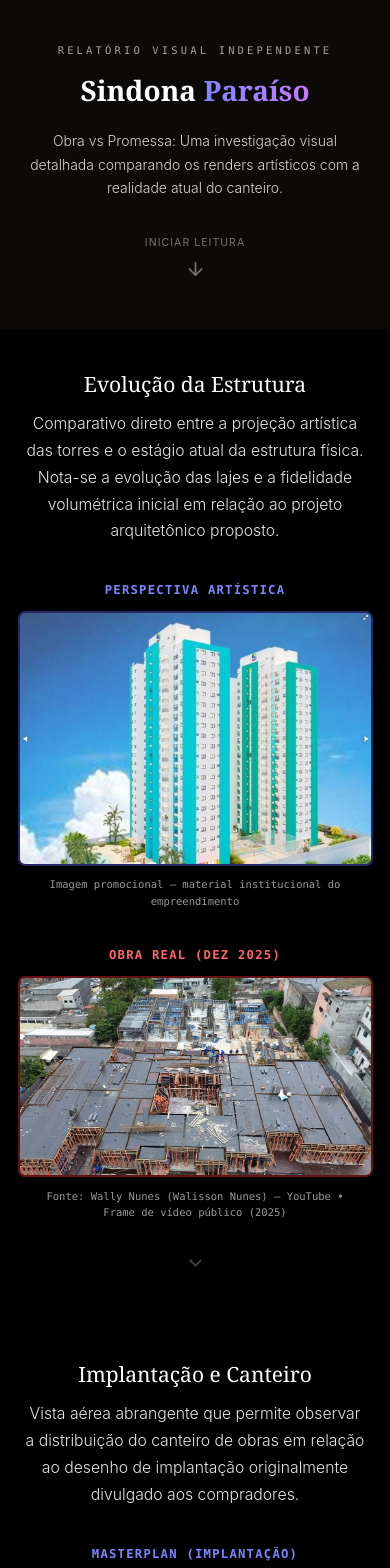
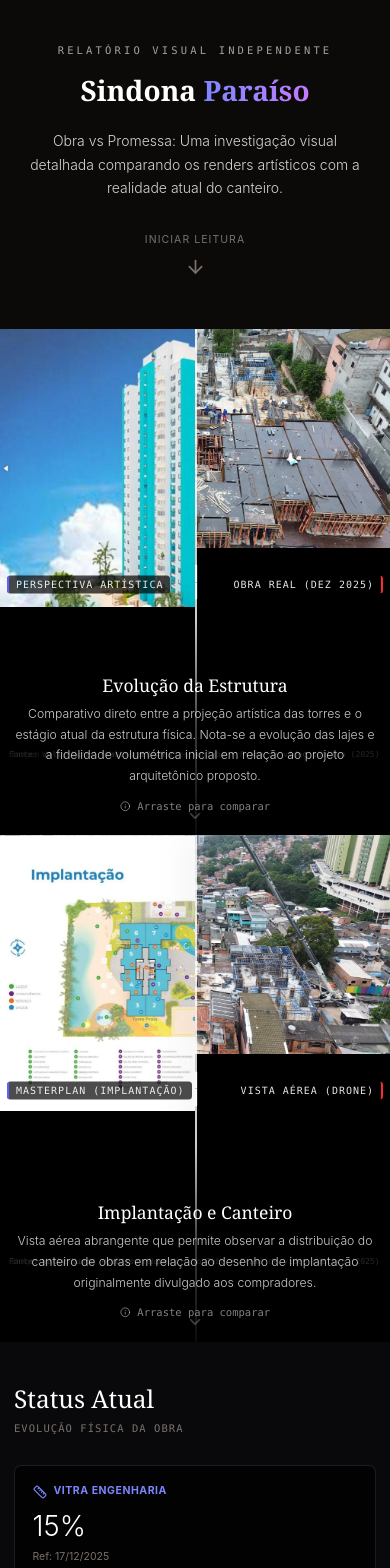
Before and after one commit to ronisdamorim-web/sindona-obra-vs-promessa, a React (Vite) app: page / in a window 390 px wide. Shown: the top 1568 px of the page. Built offline with nearby package versions, Linux system fonts and the light colour scheme; no server answers; the database is empty.

Commit message:
refactor: restore interactive comparison slider for all resolutions with mobile-optimized proportions

```diff
--- a/src/app/components/ObraVsPromessa.tsx
+++ b/src/app/components/ObraVsPromessa.tsx
@@ -1,4 +1,4 @@
-import { useState, useRef, MouseEvent, TouchEvent, useEffect } from 'react';
+import { useState, useRef, MouseEvent, TouchEvent } from 'react';
 import { motion, AnimatePresence } from 'framer-motion';
 import { MoveHorizontal, ChevronDown, Info } from 'lucide-react';
 
@@ -26,21 +26,10 @@
 }: ObraVsPromessaProps) {
     const [sliderPosition, setSliderPosition] = useState(50);
     const [showInfo, setShowInfo] = useState(true);
-    const [isMobile, setIsMobile] = useState(false);
     const containerRef = useRef<HTMLDivElement>(null);
 
-    // Detect mobile viewport
-    useEffect(() => {
-        const checkMobile = () => {
-            setIsMobile(window.innerWidth <= 768);
-        };
-        checkMobile();
-        window.addEventListener('resize', checkMobile);
-        return () => window.removeEventListener('resize', checkMobile);
-    }, []);
-
     const updatePosition = (clientX: number) => {
-        if (!containerRef.current || isMobile) return;
+        if (!containerRef.current) return;
         const rect = containerRef.current.getBoundingClientRect();
         const x = clientX - rect.left;
         const percentage = Math.max(0, Math.min(100, (x / rect.width) * 100));
@@ -48,73 +37,14 @@
     };
 
     const handleMouseMove = (e: MouseEvent<HTMLDivElement>) => {
-        if (e.buttons === 1 && !isMobile) updatePosition(e.clientX);
+        if (e.buttons === 1) updatePosition(e.clientX);
     };
 
     const handleInteractionStart = () => setShowInfo(false);
 
-    // MOBILE LAYOUT - Vertical Stack
-    if (isMobile) {
-        return (
-            <section className="w-full min-h-screen snap-start bg-black text-white py-10 px-5">
-                {/* Título e Análise no Topo */}
-                <div className="mb-10 text-center">
-                    <h2 className="font-serif text-2xl sm:text-3xl text-white mb-4 leading-tight px-2">
-                        {titulo}
-                    </h2>
-                    <p className="text-white/90 text-lg sm:text-xl font-light leading-relaxed max-w-xl mx-auto px-2">
-                        {analise}
-                    </p>
-                </div>
-
-                {/* Promessa */}
-                <div className="mb-10">
-                    <div className="mb-3 flex items-center justify-center gap-2">
-                        <span className="text-indigo-400 font-mono text-sm tracking-widest uppercase font-bold">
-                            {promessa.label}
-                        </span>
-                    </div>
-                    <img
-                        src={promessa.imagem}
-                        alt={promessa.label}
-                        className="w-full h-auto rounded-lg border-2 border-indigo-500/40 shadow-lg"
-                        draggable={false}
-                    />
-                    <p className="text-xs text-white/60 font-mono mt-3 text-center leading-relaxed px-3">
-                        {promessa.fonte}
-                    </p>
-                </div>
-
-                {/* Realidade */}
-                <div className="mb-10">
-                    <div className="mb-3 flex items-center justify-center gap-2">
-                        <span className="text-red-400 font-mono text-sm tracking-widest uppercase font-bold">
-                            {realidade.label}
-                        </span>
-                    </div>
-                    <img
-                        src={realidade.imagem}
-                        alt={realidade.label}
-                        className="w-full h-auto rounded-lg border-2 border-red-500/40 shadow-lg"
-                        draggable={false}
-                    />
-                    <p className="text-xs text-white/60 font-mono mt-3 text-center leading-relaxed px-3">
-                        {realidade.fonte}
-                    </p>
-                </div>
-
-                {/* Scroll Hint */}
-                <div className="flex justify-center text-white/30 animate-bounce mt-8">
-                    <ChevronDown className="w-6 h-6" />
-                </div>
-            </section>
-        );
-    }
-
-    // DESKTOP LAYOUT - Interactive Slider
     return (
         <section
-            className="relative w-full h-[100vh] snap-start overflow-hidden bg-black select-none"
+            className="relative w-full h-[60vh] md:h-[100vh] snap-start overflow-hidden bg-black select-none"
             ref={containerRef}
             onMouseDown={(e) => { handleInteractionStart(); updatePosition(e.clientX); }}
             onMouseMove={handleMouseMove}
@@ -131,8 +61,8 @@
                     draggable={false}
                 />
                 {/* Label Realidade (Floating) */}
-                <div className="absolute top-1/2 right-4 md:right-12 -translate-y-1/2 z-10 pointer-events-none">
-                    <span className="text-white/90 font-mono text-sm tracking-widest uppercase bg-black/40 px-3 py-1 backdrop-blur-md rounded border-r-2 border-red-500">
+                <div className="absolute top-1/2 right-2 md:right-12 -translate-y-1/2 z-10 pointer-events-none">
+                    <span className="text-white/90 font-mono text-[10px] md:text-sm tracking-widest uppercase bg-black/40 px-2 py-1 md:px-3 backdrop-blur-md rounded border-r-2 border-red-500">
                         {realidade.label}
                     </span>
                 </div>
@@ -140,7 +70,7 @@
 
             {/* 2. LAYER PROMESSA (Topo / Esquerda - Clipped) */}
             <div
-                className="absolute inset-0 will-change-[clip-path]"
+                className="absolute inset-0"
                 style={{ clipPath: `inset(0 ${100 - sliderPosition}% 0 0)` }}
             >
                 <img
@@ -151,39 +81,39 @@
                 />
 
                 {/* Source Credit Promessa */}
-                <div className="absolute bottom-32 left-4 md:left-12 z-20 pointer-events-none opacity-60">
-                    <p className="text-[10px] text-white font-mono max-w-xs leading-tight bg-black/30 p-1 backdrop-blur-sm">
+                <div className="absolute bottom-20 md:bottom-32 left-2 md:left-12 z-20 pointer-events-none opacity-60">
+                    <p className="text-[8px] md:text-[10px] text-white font-mono max-w-[150px] md:max-w-xs leading-tight bg-black/30 p-1 backdrop-blur-sm">
                         {promessa.fonte}
                     </p>
                 </div>
 
                 {/* Label Promessa (Floating) */}
-                <div className="absolute top-1/2 left-4 md:left-12 -translate-y-1/2 z-10 pointer-events-none">
-                    <span className="text-white/90 font-mono text-sm tracking-widest uppercase bg-black/40 px-3 py-1 backdrop-blur-md rounded border-l-2 border-indigo-500">
+                <div className="absolute top-1/2 left-2 md:left-12 -translate-y-1/2 z-10 pointer-events-none">
+                    <span className="text-white/90 font-mono text-[10px] md:text-sm tracking-widest uppercase bg-black/40 px-2 py-1 md:px-3 backdrop-blur-md rounded border-l-2 border-indigo-500">
                         {promessa.label}
                     </span>
                 </div>
             </div>
 
-            {/* Source Credit Realidade (Right Side - Visible when slider reveals it) */}
-            <div className="absolute bottom-32 right-4 md:right-12 z-20 pointer-events-none opacity-60 text-right">
-                <p className="text-[10px] text-white font-mono max-w-xs leading-tight ml-auto bg-black/30 p-1 backdrop-blur-sm">
+            {/* Source Credit Realidade (Right Side) */}
+            <div className="absolute bottom-20 md:bottom-32 right-2 md:right-12 z-20 pointer-events-none opacity-60 text-right">
+                <p className="text-[8px] md:text-[10px] text-white font-mono max-w-[150px] md:max-w-xs leading-tight ml-auto bg-black/30 p-1 backdrop-blur-sm">
                     {realidade.fonte}
                 </p>
             </div>
 
             {/* 3. SLIDER HANDLE */}
             <div
-                className="absolute inset-y-0 w-1 bg-white/80 cursor-col-resize z-20 shadow-[0_0_30px_rgba(0,0,0,0.5)]"
+                className="absolute inset-y-0 w-0.5 md:w-1 bg-white/80 cursor-col-resize z-20 shadow-[0_0_30px_rgba(0,0,0,0.5)]"
                 style={{ left: `${sliderPosition}%` }}
             >
-                <div className="absolute top-1/2 left-1/2 -translate-x-1/2 -translate-y-1/2 w-12 h-12 bg-white rounded-full shadow-2xl flex items-center justify-center cursor-ew-resize hover:scale-110 transition-transform">
-                    <MoveHorizontal className="w-5 h-5 text-black" />
+                <div className="absolute top-1/2 left-1/2 -translate-x-1/2 -translate-y-1/2 w-10 h-10 md:w-12 md:h-12 bg-white rounded-full shadow-2xl flex items-center justify-center cursor-ew-resize hover:scale-110 transition-transform">
+                    <MoveHorizontal className="w-4 h-4 md:w-5 md:h-5 text-black" />
                 </div>
             </div>
 
             {/* 4. OVERLAY INFORMATIVO (Bottom) */}
-            <div className="absolute inset-x-0 bottom-0 z-30 bg-gradient-to-t from-black/95 via-black/70 to-transparent pt-32 pb-12 px-6 md:px-12 pointer-events-none">
+            <div className="absolute inset-x-0 bottom-0 z-30 bg-gradient-to-t from-black/95 via-black/70 to-transparent pt-16 md:pt-32 pb-6 md:pb-12 px-4 md:px-12 pointer-events-none">
                 <div className="max-w-4xl mx-auto text-center md:text-left transition-opacity duration-500">
 
                     <motion.div
@@ -191,10 +121,10 @@
                         whileInView={{ opacity: 1, y: 0 }}
                         transition={{ delay: 0.3 }}
                     >
-                        <h2 className="font-serif text-3xl md:text-5xl text-white mb-4 leading-tight">
+                        <h2 className="font-serif text-xl md:text-5xl text-white mb-2 md:mb-4 leading-tight">
                             {titulo}
                         </h2>
-                        <p className="text-white/80 text-lg md:text-xl font-light leading-relaxed max-w-2xl drop-shadow-lg">
+                        <p className="text-white/80 text-sm md:text-xl font-light leading-relaxed max-w-2xl drop-shadow-lg">
                             {analise}
                         </p>
                     </motion.div>
@@ -205,10 +135,11 @@
                                 initial={{ opacity: 0 }}
                                 animate={{ opacity: 1 }}
                                 exit={{ opacity: 0 }}
-                                className="mt-6 flex items-center gap-2 text-white/50 text-sm font-mono justify-center md:justify-start"
+                                className="mt-3 md:mt-6 flex items-center gap-2 text-white/50 text-xs md:text-sm font-mono justify-center md:justify-start"
                             >
-                                <Info className="w-4 h-4" />
-                                <span>Arraste para comparar • Role para continuar</span>
+                                <Info className="w-3 h-3 md:w-4 md:h-4" />
+                                <span className="hidden md:inline">Arraste para comparar • Role para continuar</span>
+                                <span className="md:hidden">Arraste para comparar</span>
                             </motion.div>
                         )}
                     </AnimatePresence>
@@ -217,8 +148,8 @@
             </div>
 
             {/* Scroll Hint */}
-            <div className="absolute bottom-4 left-1/2 -translate-x-1/2 text-white/30 animate-bounce pointer-events-none z-30">
-                <ChevronDown className="w-6 h-6" />
+            <div className="absolute bottom-2 md:bottom-4 left-1/2 -translate-x-1/2 text-white/30 animate-bounce pointer-events-none z-30">
+                <ChevronDown className="w-5 h-5 md:w-6 md:h-6" />
             </div>
 
         </section>
```
